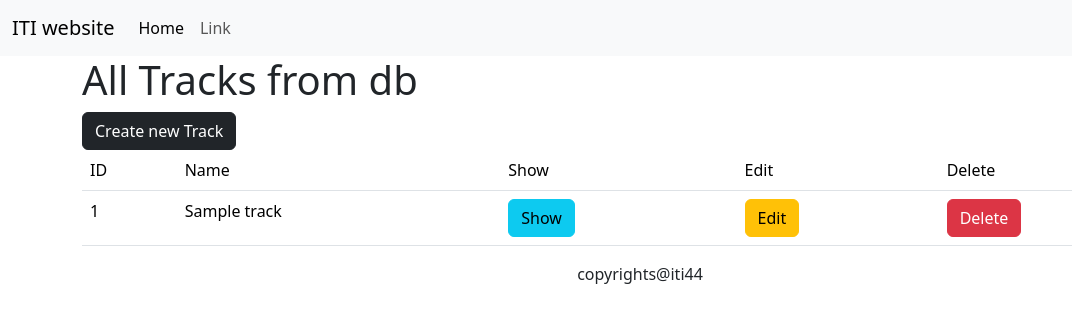
After one commit to NohaAShehab/ptp44-osad-nc-laravel, a Laravel app: page /tracks in a window 1280 px wide. The commit adds this page. Shown: the top 323 px of the page, without its empty margins (0-1072 px from the left). Run offline with Laravel 12, Linux system fonts and the light colour scheme; tables that the repository leaves empty hold one stand-in row (values such as "Sample post").

Commit message:
mass assigment and resource controller

```diff
--- a/demo/app/Http/Controllers/StudentController.php
+++ b/demo/app/Http/Controllers/StudentController.php
@@ -96,6 +96,7 @@ class StudentController extends Controller
     function destroy($id){
         $student = Student::findOrFail($id);
         $student->delete();
+        # delete image
         return to_route('students.index');
 
     }
--- /dev/null
+++ b/demo/app/Http/Controllers/TrackController.php
@@ -0,0 +1,88 @@
+<?php
+
+namespace App\Http\Controllers;
+
+use App\Models\Track;
+use Illuminate\Http\Request;
+
+class TrackController extends Controller
+{
+
+    private function saveImage($request){
+        if($request->hasFile('logo')){
+            $image = $request->file('logo');
+            $filepath=$image->store("images","tracks_uploads" );
+            return $filepath;
+        }
+        return null;
+    }
+    /**
+     * Display a listing of the resource.
+     */
+    public function index()
+    {
+        //
+        $tracks = Track::paginate(5);
+        return view('tracks.index', compact('tracks'));
+    }
+
+    /**
+     * Show the form for creating a new resource.
+     */
+    public function create()
+    {
+        //
+        return view('tracks.create');
+    }
+
+    /**
+     * Store a newly created resource in storage.
+     */
+    public function store(Request $request)
+    {
+        //
+//        dd($request->all());
+        $logo_path = $this->saveImage($request);
+
+        # save data in model --> mass assignment
+        $request_data = $request->all();
+//        dd($request_data);
+        $request_data['logo'] = $logo_path;
+//        dd($request_data);
+        $track = Track::create($request_data);
+        return to_route('tracks.index');
+    }
+
+
+    /**
+     * Display the specified resource.
+     */
+    public function show(Track $track)
+    {
+        //
+    }
+
+    /**
+     * Show the form for editing the specified resource.
+     */
+    public function edit(Track $track)
+    {
+        //
+    }
+
+    /**
+     * Update the specified resource in storage.
+     */
+    public function update(Request $request, Track $track)
+    {
+        //
+    }
+
+    /**
+     * Remove the specified resource from storage.
+     */
+    public function destroy(Track $track)
+    {
+        //
+    }
+}
--- /dev/null
+++ b/demo/app/Models/Track.php
@@ -0,0 +1,14 @@
+<?php
+
+namespace App\Models;
+
+use Illuminate\Database\Eloquent\Factories\HasFactory;
+use Illuminate\Database\Eloquent\Model;
+
+class Track extends Model
+{
+    use HasFactory;
+    protected $fillable= ['name','logo','about']; # here you can define the fields names you want to pass to the object
+    # from the array the model receive
+//    protected $guarded = ['_token']; # add fields you want not to pass
+}
--- a/demo/config/filesystems.php
+++ b/demo/config/filesystems.php
@@ -51,6 +51,13 @@ return [
             'visibility' => 'public',
             'throw' => false,
         ],
+        'tracks_uploads' => [
+            'driver' => 'local',
+            'root' => public_path('images/tracks'),
+            'url' => env('APP_URL').'/storage',
+            'visibility' => 'public',
+            'throw' => false,
+        ],
 
         's3' => [
             'driver' => 's3',
--- a/demo/resources/views/students/show.blade.php
+++ b/demo/resources/views/students/show.blade.php
@@ -13,7 +13,7 @@
 {{--                {{ url()->previous() }}--}}
                 <a href="{{ url()->previous() }}" class="btn btn-primary">Back to all students </a>
 
-                {{--                <a href="{{route("students.index")}}" class="btn btn-primary">Back to all students </a>--}}
+{{--                <a href="{{route("students.index")}}" class="btn btn-primary">Back to all students </a>--}}
             </div>
         </div>
 @endsection
--- /dev/null
+++ b/demo/resources/views/tracks/index.blade.php
@@ -0,0 +1,39 @@
+@extends('layouts.app')
+
+
+@section('content')
+
+
+    <h1 style="background-color: white;"> All Tracks from db </h1>
+
+    <a href="{{route('tracks.create')}}" class="btn btn-dark">Create new Track </a>
+    <table class='table'> <tr> <td>ID </td> <td> Name</td>
+             <td> Show </td>
+            <td> Edit</td>
+            <td> Delete</td>
+            </tr>
+        @foreach($tracks as $track)
+            <tr>
+
+                <td> {{$track->id}}</td>
+                <td> {{$track->name}}</td>
+
+                <td> <a href="{{route('tracks.show', $track->id)}}" class="btn btn-info">Show  </a></td>
+
+                <td> <a href="{{route('tracks.edit', $track->id)}}" class="btn btn-warning">Edit  </a></td>
+                <td>
+                    <form method="post" action="{{route('tracks.destroy', $track->id)}}">
+                        @method('delete')
+                        @csrf
+                        <input type="submit" value="Delete" class="btn btn-danger">
+                    </form>
+                </td>
+            </tr>
+
+        @endforeach
+
+    </table>
+{{ $tracks->links() }}
+
+
+@endsection
--- a/demo/routes/web.php
+++ b/demo/routes/web.php
@@ -2,6 +2,10 @@
 ## here you can register your routes to your application
 
 use Illuminate\Support\Facades\Route;
+use App\Http\Controllers\ITIController;
+use App\Http\Controllers\StudentController;
+use App\Http\Controllers\TrackController;
+
 
 Route::get('/', function () {
     return view('welcome');
@@ -111,12 +115,10 @@ Route::get("/test_template", function(){
 
 
 # introduce url names
-use App\Http\Controllers\ITIController;
 Route::get("/iti/home",[ITIController::class,'home'] )->name('iti.home');
 Route::get("/iti/{id}", [ITIController::class,'show'])->name('iti.show')
 ->where('id', '[0-9]+');
 
-use App\Http\Controllers\StudentController;
 Route::get('/students', [StudentController::class,'index'])
     ->name('students.index');
 # save new instance
@@ -135,10 +137,9 @@ Route::get('/students/{id}/edit', [StudentController::class,'edit'])
 Route::put('/students/{id}', [StudentController::class,'update'])
     ->name('students.update');
 
-
-#### request api methods
-# get --> return element/s , post--> create new object , put --> update existing object ,
-# delete ---> delete object
-# delete
 Route::delete('/students/{id}', [StudentController::class,'destroy'])
     ->name('students.destroy');
+
+
+# generate routes from Resource controller
+Route::resource('tracks', TrackController::class);
```
Also changed, not shown: demo/database/factories/TrackFactory.php (added, +26 -0 lines), demo/database/seeders/TrackSeeder.php (added, +18 -0 lines), demo/resources/views/tracks/create.blade.php (added, +25 -0 lines), demo/database/migrations/2024_04_30_064943_create_tracks_table.php (added), demo/public/images/tracks/images/EgEjwnpJjNgvUoAD9g56F6O12Gdat0hAAqxTfB7W.png (added), demo/public/images/tracks/images/bR0TVdzDA1iTweHDTWONG4NLeyAr6ArGmZEK6wS7.png (added), demo/public/images/tracks/images/jM5wRBEjuXydzhqIcJ0nrbIPXCYiWVRJu7Tpq4s1.png (added), demo/public/images/tracks/images/pic1.png (added), demo/public/images/tracks/images/wVV5TLG3HZO5ajBmbPieqKZehSFQtQ2MOKIHEczA.png (added), 1 other file.
